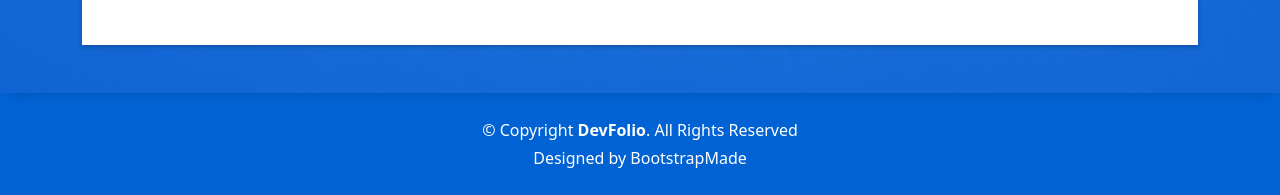
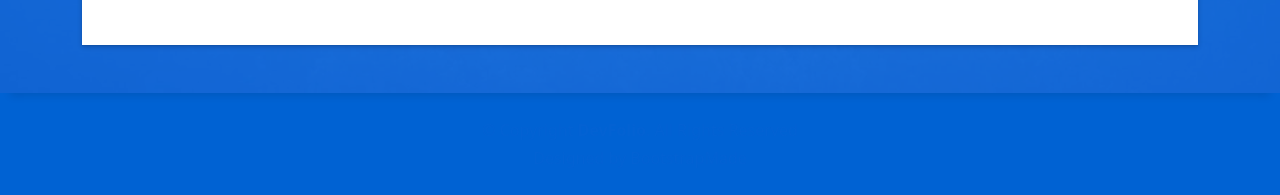
Before and after one commit to kumarnavinrai/navin, a plain HTML site: page index.html in a window 1280 px wide. Shown: the part 6600-6795 px from the top of the page. Drawn offline with Linux system fonts and the light colour scheme.

Commit message:
few updates

```diff
--- a/index.html
+++ b/index.html
@@ -722,15 +722,15 @@
       <div class="row">
         <div class="col-sm-12">
           <div class="copyright-box">
-            <p class="copyright">&copy; Copyright <strong>DevFolio</strong>. All Rights Reserved</p>
-            <div class="credits">
+            <p style="color:#0362d3" class="copyright">&copy; Copyright <strong>DevFolio</strong>. All Rights Reserved</p>
+            <div style="color:#0362d3" class="credits">
               <!--
               All the links in the footer should remain intact.
               You can delete the links only if you purchased the pro version.
               Licensing information: https://bootstrapmade.com/license/
               Purchase the pro version with working PHP/AJAX contact form: https://bootstrapmade.com/buy/?theme=DevFolio
             -->
-              Designed by <a href="https://bootstrapmade.com/">BootstrapMade</a>
+              Designed by <a style="color:#0362d3" href="https://bootstrapmade.com/">BootstrapMade</a>
             </div>
           </div>
         </div>
```
